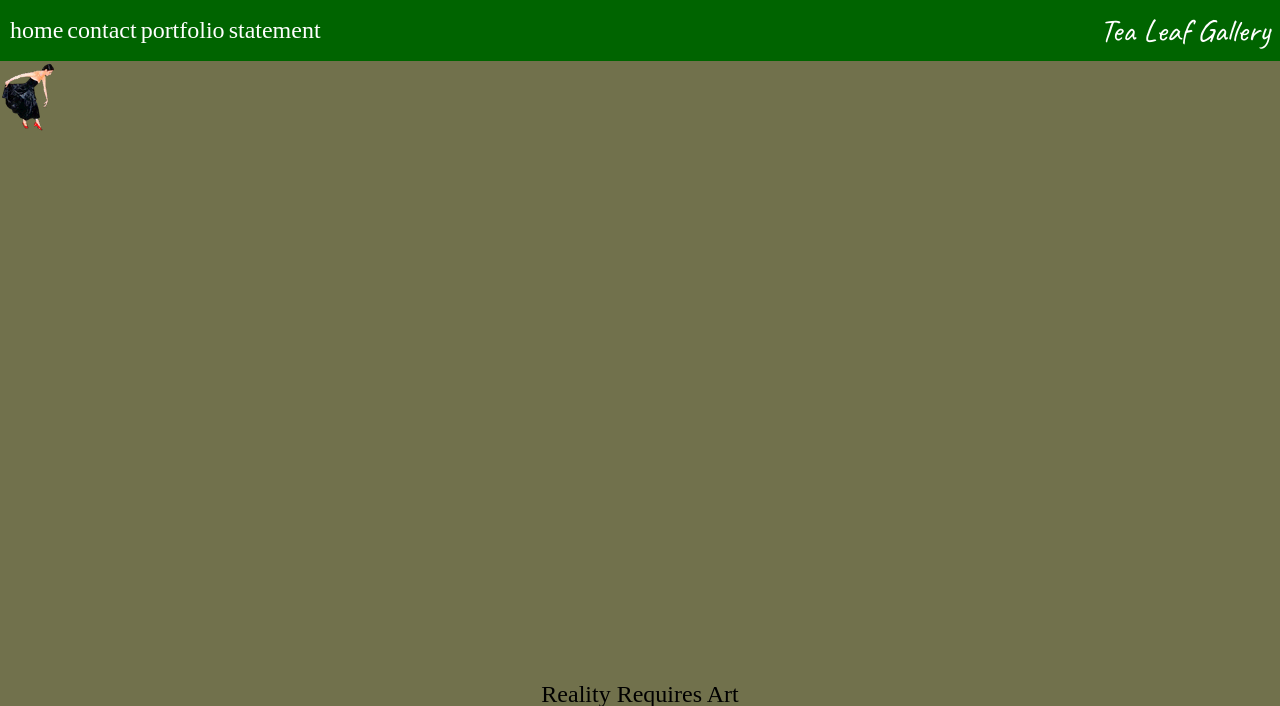
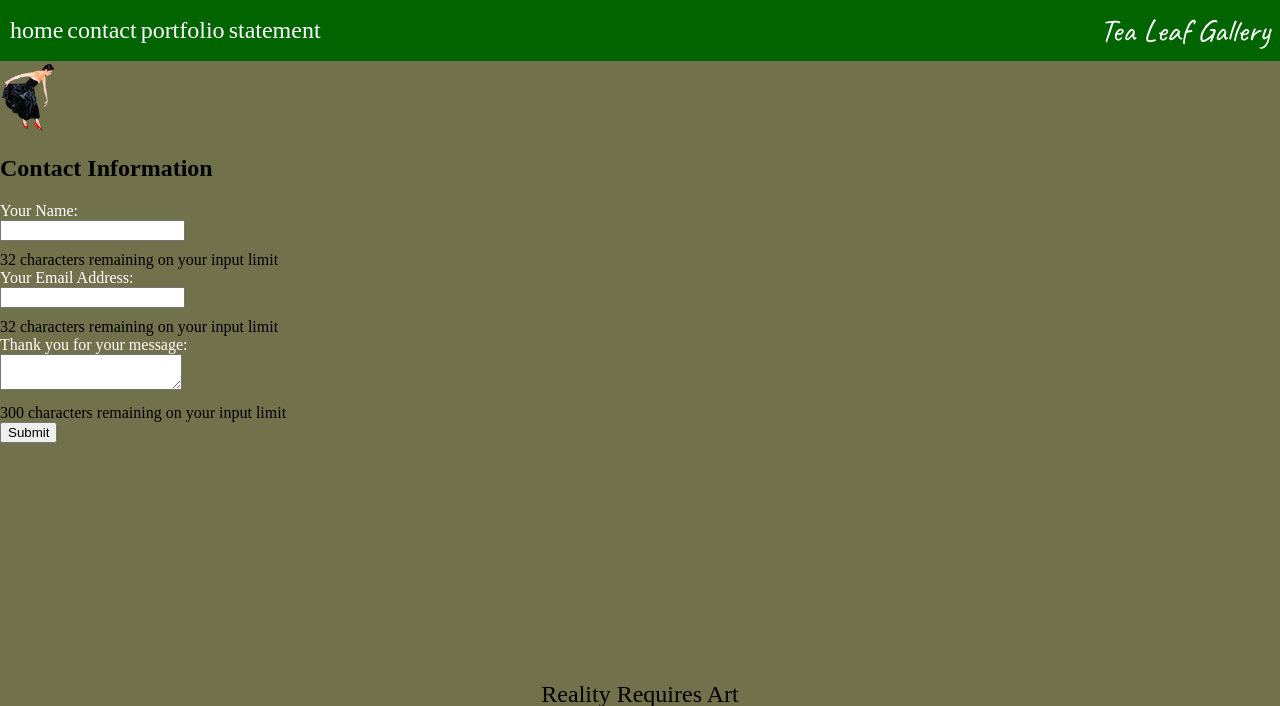
Before and after one commit to garthmortensen/django_tealeaf, a Django app: page /contact/ in a window 1280 px wide. Shown: the top 706 px of the page. Run offline with Django 4.2, Linux system fonts and the light colour scheme.

Commit message:
Content: Add contact form

```diff
--- a/firstapp/static/css/styles.css
+++ b/firstapp/static/css/styles.css
@@ -50,3 +50,12 @@ footer {
     font-size: 1.5em;
     text-align: center;
 }
+
+/* contact page */
+form label {
+    color: white;
+}
+
+form input, form textarea {
+    margin-bottom: 10px;
+}
--- a/firstapp/templates/firstapp/contact.html
+++ b/firstapp/templates/firstapp/contact.html
@@ -6,8 +6,25 @@
 {% block title %}{{ website_name }} > {{ page_name }}{% endblock %}
 
 {% block content %}
-    <!-- <h1>{{ page_name }}</h1> -->
 
     <img src="{% static 'firstapp/contact/flamencopointdancer.png' %}" alt="Contact Kelli">
 
+    <h2>Contact Information</h2>
+
+    <form>
+        <label for="name">Your Name:</label><br>
+        <input type="text" id="name" name="name" maxlength="32" required><br>
+        <span id="name-counter">32 characters remaining on your input limit</span><br>
+
+        <label for="email">Your Email Address:</label><br>
+        <input type="email" id="email" name="email" maxlength="32" required pattern="[a-z0-9._%+-]+@[a-z0-9.-]+\.[a-z]{2,}$"><br>
+        <span id="email-counter">32 characters remaining on your input limit</span><br>
+
+        <label for="message">Thank you for your message:</label><br>
+        <textarea id="message" name="message" maxlength="300" required></textarea><br>
+        <span id="message-counter">300 characters remaining on your input limit</span><br>
+
+        <input type="submit" value="Submit">
+    </form>
+
 {% endblock %}
--- a/firstapp/templates/firstapp/home.html
+++ b/firstapp/templates/firstapp/home.html
@@ -8,7 +8,6 @@
 {% block content %}
 
 <p>Welcome to {{ website_name }}!</p>
-<p>{{ message }}</p>
 
 <img src="{% static 'firstapp/home/studio.jpg' %}" alt="Studio, Tea Leaf Gallery">
 
--- a/firstapp/views.py
+++ b/firstapp/views.py
@@ -5,7 +5,7 @@ from django.http import HttpResponse
 def home(request):
     context = {
         "page_name": "home",
-        "message": "Hello, user!",
+        # "message": "Hello, user!",
     }
     return render(request, "firstapp/home.html", context)
 
```
